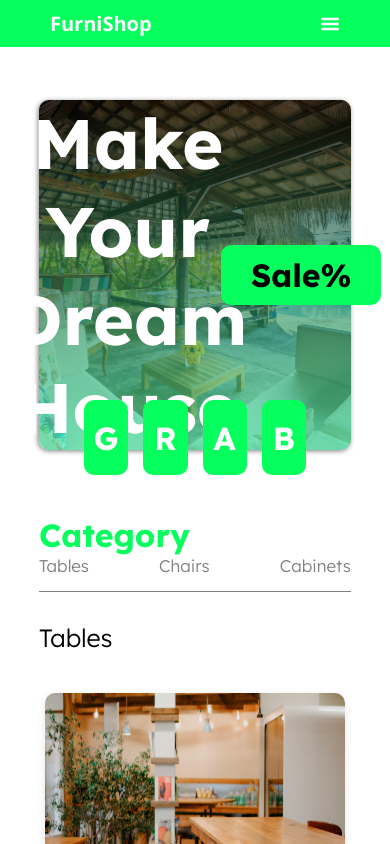
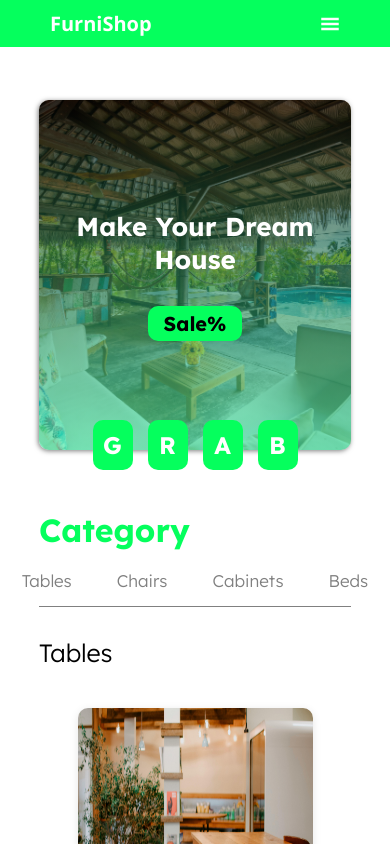
Before and after one commit to Kurev/E-Commerce-Website, a React (Vite) app: page /ProductPage in a window 390 px wide. Shown: the top 844 px of the page. Built offline with nearby package versions, Linux system fonts and the light colour scheme.

Commit message:
update responsive

```diff
--- a/src/ProductPage.css
+++ b/src/ProductPage.css
@@ -10,6 +10,12 @@
     }
 }
 
+@media screen and (max-width: 930px) {
+    .PaddingAllProductPage{
+        padding: 0 0px;
+    }
+}
+
 
 .PaddingAllProductPage{
     padding: 0 10%;
--- a/src/ProductPage/Hero1/Hero1.css
+++ b/src/ProductPage/Hero1/Hero1.css
@@ -46,7 +46,6 @@
     background-color:  #05ff5d;
     padding: 10px 30px;
     cursor: pointer;
-    margin-left: -90px;
 }
 
 .three-box{
@@ -71,7 +70,6 @@
     font-optical-sizing: auto;
     color: rgb(255, 255, 255);
     cursor: pointer;
-
 }
 
 .boxDesign1, .boxDesign2, .boxDesign3, .boxDesign4{
@@ -84,7 +82,59 @@
 
 @media screen and (max-width: 1025px) and (max-height: 1370px) {
     .hero1-container{
-        min-height: 5vh;
+        min-height: 10vh;
     }
 
 }
+
+@media screen and (max-width: 1030px) {
+    .gradient-color .text-container{
+        font-size: 20px;
+    }
+
+    .gradient-color .sale-container{
+        padding: 5px 20px;
+        font-size: 13px;
+    }
+
+    .boxDesign1, .boxDesign2, .boxDesign3, .boxDesign4{
+        width: 40px;
+        height: 50px;
+        margin-top: 20px;
+        font-size: 12px;
+    }
+}
+
+
+@media screen and (max-width: 431px){
+    .gradient-color{
+        display: flex;
+        flex-direction: column;
+        justify-content: center;
+        align-items: center;
+        gap: 30px;
+    }
+
+    .gradient-color .text-container{
+        font-size: 13px;
+        width: 300px;
+    }
+
+    .gradient-color .sale-container{
+        padding: 5px 16px;
+        font-size: 10px;
+    }
+
+    .three-box{
+        width: 100%;
+        display: flex;
+        justify-content: center;
+    }
+
+    .boxDesign1, .boxDesign2, .boxDesign3, .boxDesign4{
+        width: 40px;
+        height: 50px;
+        margin-top: 20px;
+        font-size: 12px;
+    }
+}
--- a/src/ProductPage/ProductBody/ProductBody.css
+++ b/src/ProductPage/ProductBody/ProductBody.css
@@ -93,3 +93,16 @@
     margin-top: 30px;
     font-size: 25px;
 }
+
+
+@media screen and (max-width: 930px) {
+    .card-container {
+        width: 250px;
+    }
+}
+
+@media screen and (max-width: 770px) {
+    .card-container {
+        width: 235px;
+    }
+}
--- a/src/ProductPage/ProductNavbar/ProductNavbar.css
+++ b/src/ProductPage/ProductNavbar/ProductNavbar.css
@@ -23,3 +23,32 @@
     font-size: 17px;
     font-weight: 300;
 }
+
+@media screen and (max-width: 714px) {
+    .Product-Navbar ul{
+        margin-top: 20px;
+    }
+}
+
+@media screen and (max-width: 540px) {
+    .Product-Navbar ul{
+        width: 100%;
+        display: flex;
+        align-items: center;
+        justify-content: center;
+        gap: 45px;
+
+    }
+}
+
+@media screen and (max-width: 380px) {
+    .Product-Navbar ul{
+        gap: 30px;
+    }
+}
+
+@media screen and (max-width: 330px) {
+    .Product-Navbar ul{
+        gap: 15px;
+    }
+}
```
